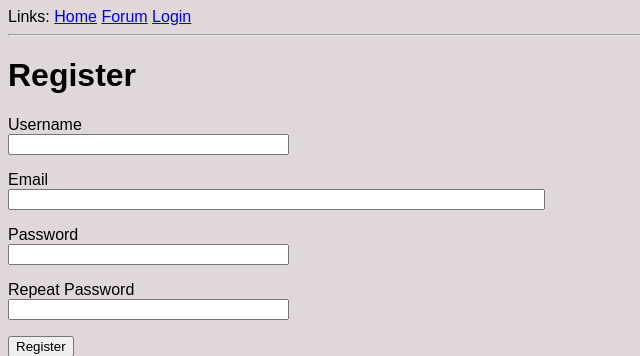
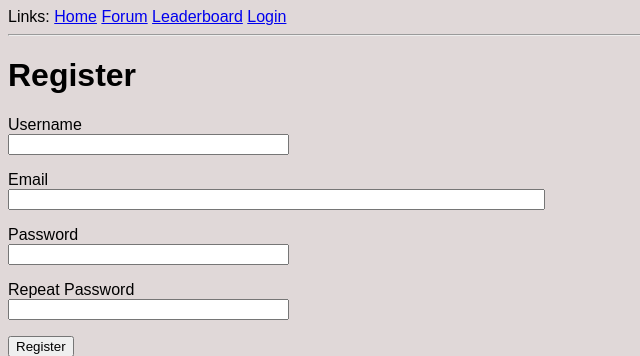
Before and after one commit to ananth-duggirala/typing-tutor, a Flask app: page /auth/register in a window 1280 px wide. Shown: the top 356 px of the page, without its empty margins (0-640 px from the left). Run offline with Flask 2, Linux system fonts and the light colour scheme; some libraries are stand-ins or nearby versions.

Commit message:
Added leaderboard page to navigation bar

```diff
--- a/app/templates/base.html
+++ b/app/templates/base.html
@@ -12,10 +12,10 @@
     <div>Links:
       <a href="{{ url_for('main.index') }}">Home</a>
       <a href="{{ url_for('main.forum') }}">Forum</a>
+      <a href="{{ url_for('main.leaderboard') }}">Leaderboard</a>
       {% if current_user.is_anonymous %}
       <a href="{{ url_for('auth.login') }}">Login</a>
       {% else %}
-      <a href="{{ url_for('main.leaderboard') }}">Leaderboard</a>
       <a href="{{ url_for('main.user_highscores', username=current_user.username) }}">Your Highscores</a>
       <a href="{{ url_for('main.user', username=current_user.username) }}">Profile</a>
       <a href="{{ url_for('auth.logout') }}">Logout</a>
```
